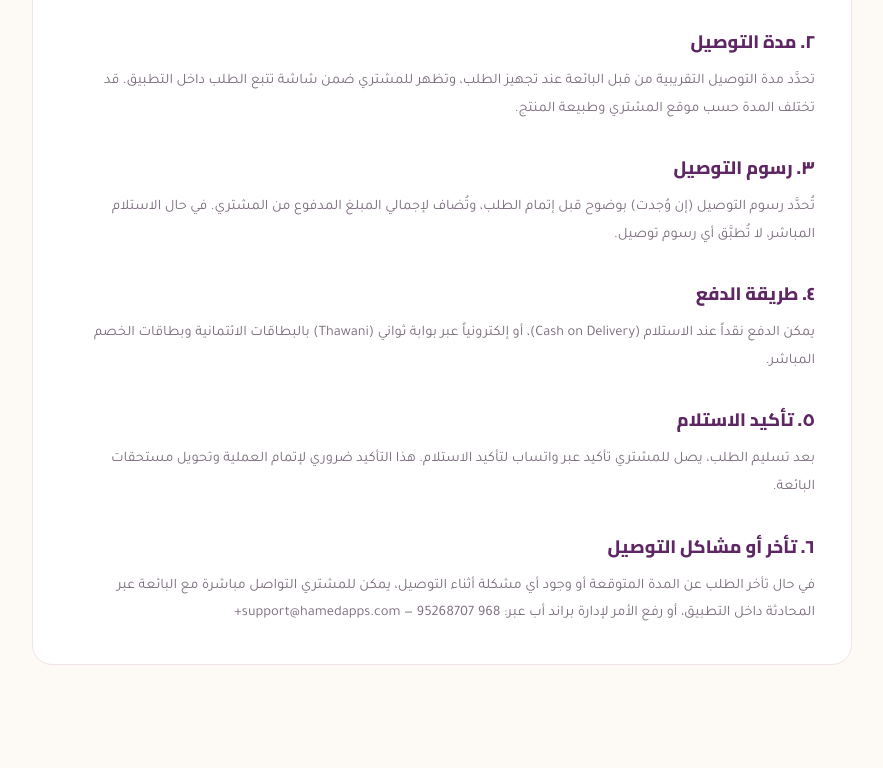
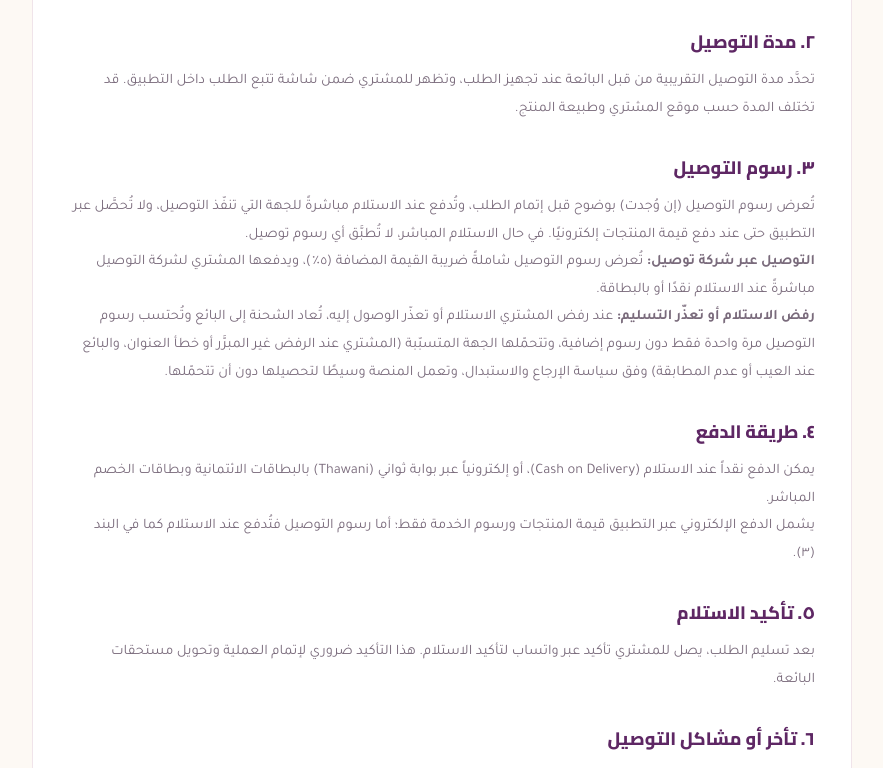
Before and after one commit to Hamed-deep/brandup-website, a plain HTML site: page delivery/index.html in a window 1280 px wide. Shown: the part 559-1327 px from the top of the page, without its empty margins (198-1081 px from the left). Drawn offline with Linux system fonts and the light colour scheme.

Commit message:
policy: delivery fee paid on delivery (courier fee incl. 5% VAT, cash or card), 2% buyer service fee, failed-delivery fee rule
- delivery / refund / terms: delivery fees are paid on delivery to whoever
  delivers and are never charged through the app; courier fees are shown
  VAT-inclusive and paid to the courier in cash or by card
- terms: discloses the 2% buyer service fee on in-app payments and the 2%
  free-plan seller commission
- includes the earlier failed-delivery / refusal fee paragraphs

Co-Authored-By: Claude Fable 5.2 <noreply@anthropic.com>
Claude-Session: https://claude.ai/code/session_01TiNrRYGJuUJDSAd8dYxLiH

```diff
--- a/delivery/index.html
+++ b/delivery/index.html
@@ -198,10 +198,13 @@
       <p>تحدَّد مدة التوصيل التقريبية من قبل البائعة عند تجهيز الطلب، وتظهر للمشتري ضمن شاشة تتبع الطلب داخل التطبيق. قد تختلف المدة حسب موقع المشتري وطبيعة المنتج.</p>
 
       <h2>٣. رسوم التوصيل</h2>
-      <p>تُحدَّد رسوم التوصيل (إن وُجدت) بوضوح قبل إتمام الطلب، وتُضاف لإجمالي المبلغ المدفوع من المشتري. في حال الاستلام المباشر، لا تُطبَّق أي رسوم توصيل.</p>
+      <p>تُعرض رسوم التوصيل (إن وُجدت) بوضوح قبل إتمام الطلب، وتُدفع عند الاستلام مباشرةً للجهة التي تنفّذ التوصيل، ولا تُحصَّل عبر التطبيق حتى عند دفع قيمة المنتجات إلكترونيًا. في حال الاستلام المباشر، لا تُطبَّق أي رسوم توصيل.</p>
+      <p><b>التوصيل عبر شركة توصيل:</b> تُعرض رسوم التوصيل شاملةً ضريبة القيمة المضافة (٥٪)، ويدفعها المشتري لشركة التوصيل مباشرةً عند الاستلام نقدًا أو بالبطاقة.</p>
+      <p><b>رفض الاستلام أو تعذّر التسليم:</b> عند رفض المشتري الاستلام أو تعذّر الوصول إليه، تُعاد الشحنة إلى البائع وتُحتسب رسوم التوصيل مرة واحدة فقط دون رسوم إضافية، وتتحمّلها الجهة المتسبّبة (المشتري عند الرفض غير المبرَّر أو خطأ العنوان، والبائع عند العيب أو عدم المطابقة) وفق سياسة الإرجاع والاستبدال، وتعمل المنصة وسيطًا لتحصيلها دون أن تتحمّلها.</p>
 
       <h2>٤. طريقة الدفع</h2>
       <p>يمكن الدفع نقداً عند الاستلام (Cash on Delivery)، أو إلكترونياً عبر بوابة ثواني (Thawani) بالبطاقات الائتمانية وبطاقات الخصم المباشر.</p>
+      <p>يشمل الدفع الإلكتروني عبر التطبيق قيمة المنتجات ورسوم الخدمة فقط؛ أما رسوم التوصيل فتُدفع عند الاستلام كما في البند (٣).</p>
 
       <h2>٥. تأكيد الاستلام</h2>
       <p>بعد تسليم الطلب، يصل للمشتري تأكيد عبر واتساب لتأكيد الاستلام. هذا التأكيد ضروري لإتمام العملية وتحويل مستحقات البائعة.</p>
```
Also changed, not shown: refund/index.html (+2 -0 lines), terms/index.html (+4 -0 lines).
